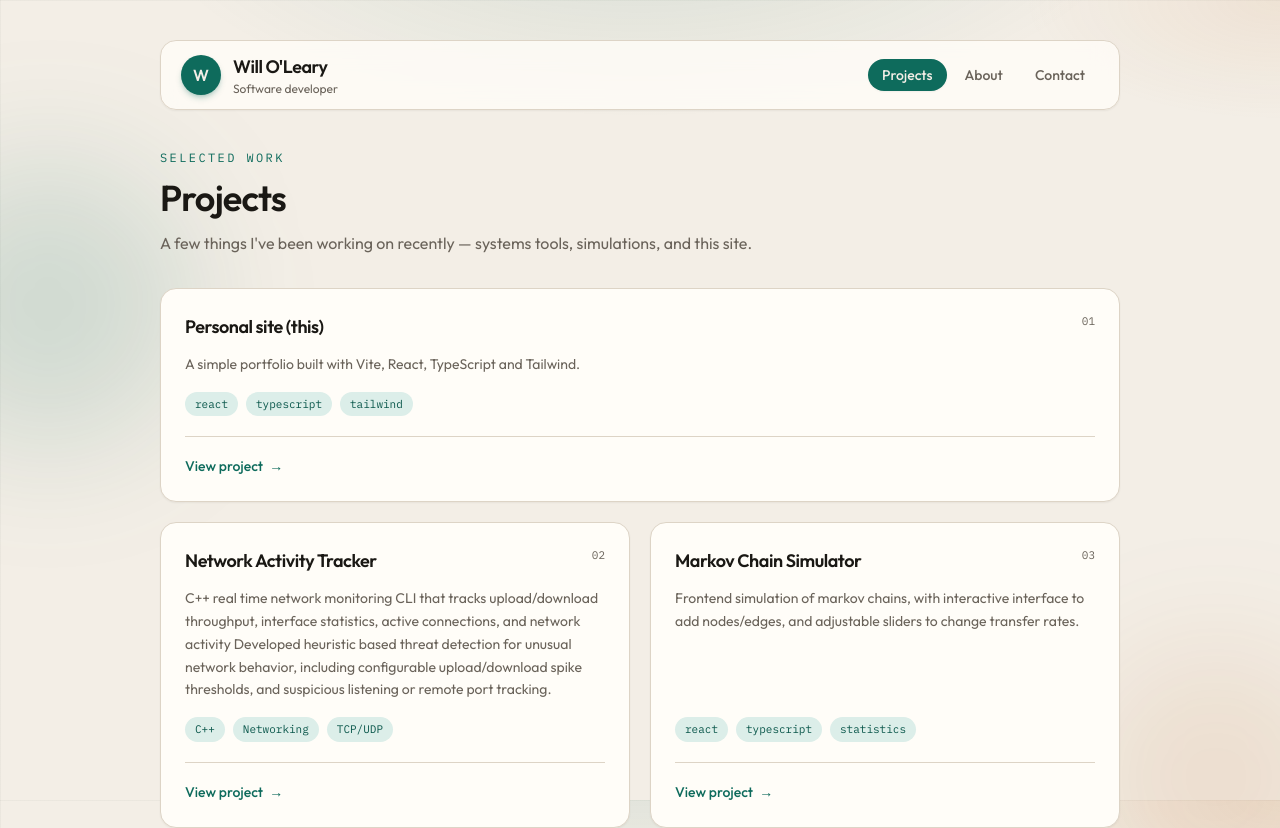
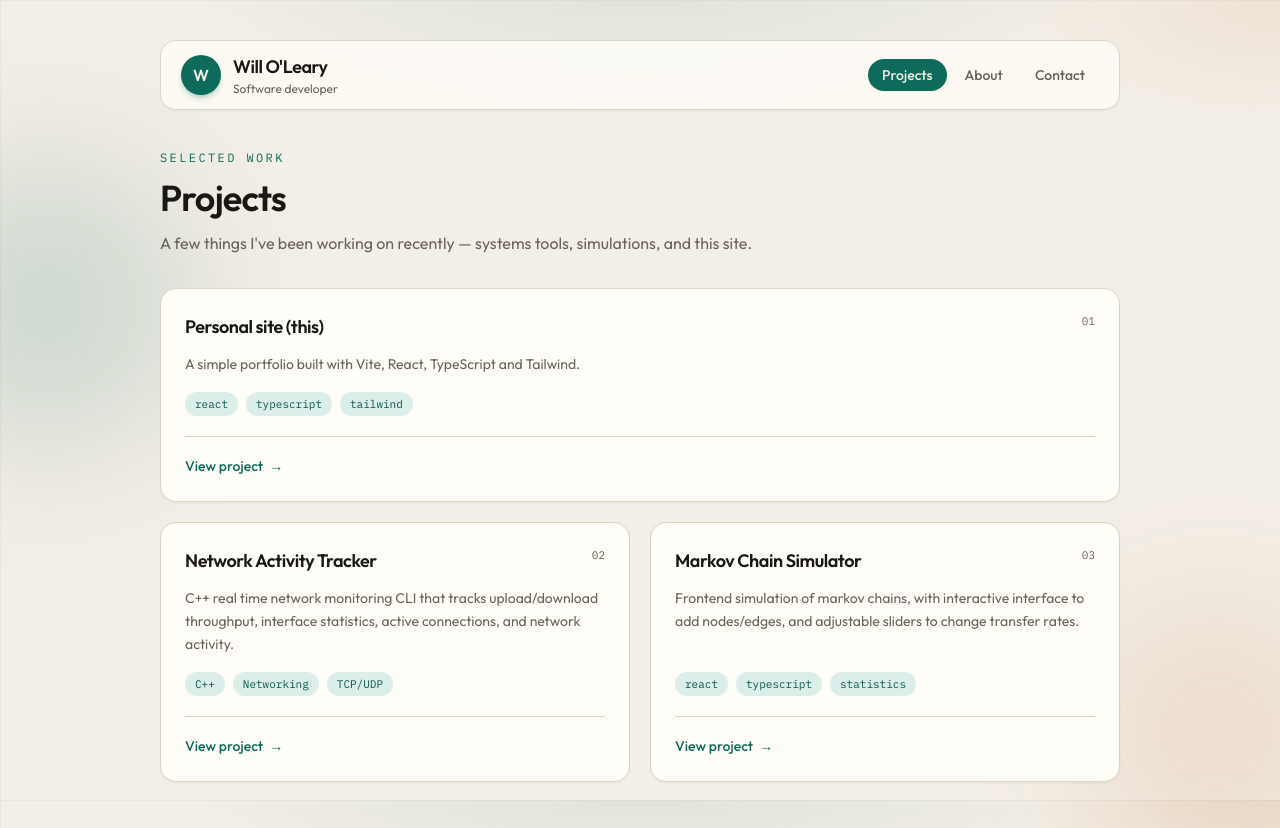
Before and after one commit to woleary2/woleary, a React (Vite) app: page / in a window 1280 px wide. Shown: the top 828 px of the page. Built offline with nearby package versions, Linux system fonts and the light colour scheme.

Commit message:
updated project descriptions

```diff
--- a/src/data/projects.ts
+++ b/src/data/projects.ts
@@ -17,7 +17,7 @@ export const projects: Project[] = [
   {
     id: 'p2',
     title: 'Network Activity Tracker',
-    description: 'C++ real time network monitoring CLI that tracks upload/download throughput, interface statistics, active connections, and network activity  Developed heuristic based threat detection for unusual network behavior, including configurable upload/download spike thresholds, and suspicious listening or remote port tracking.',
+    description: 'C++ real time network monitoring CLI that tracks upload/download throughput, interface statistics, active connections, and network activity.',
     tags: ['C++', 'Networking', 'TCP/UDP'],
     link: 'https://github.com/woleary2/network_activity',
   },
```
